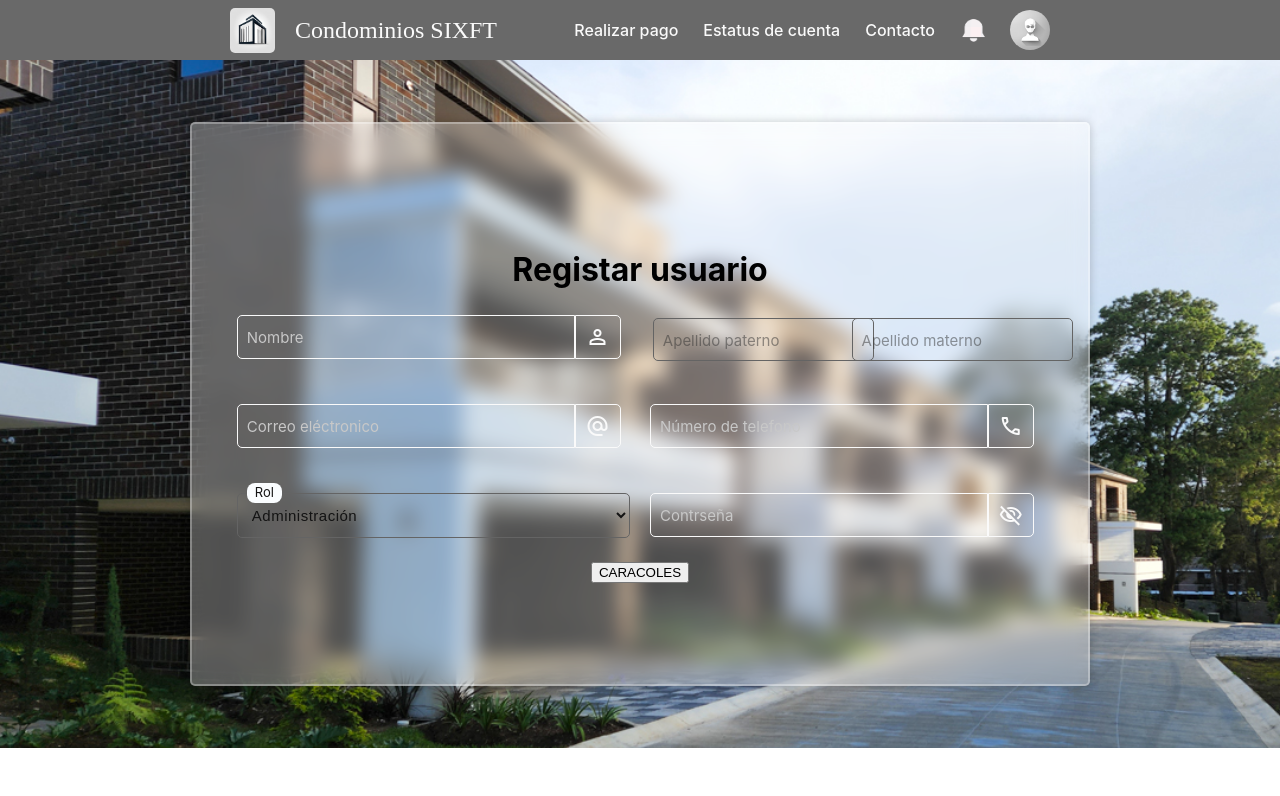
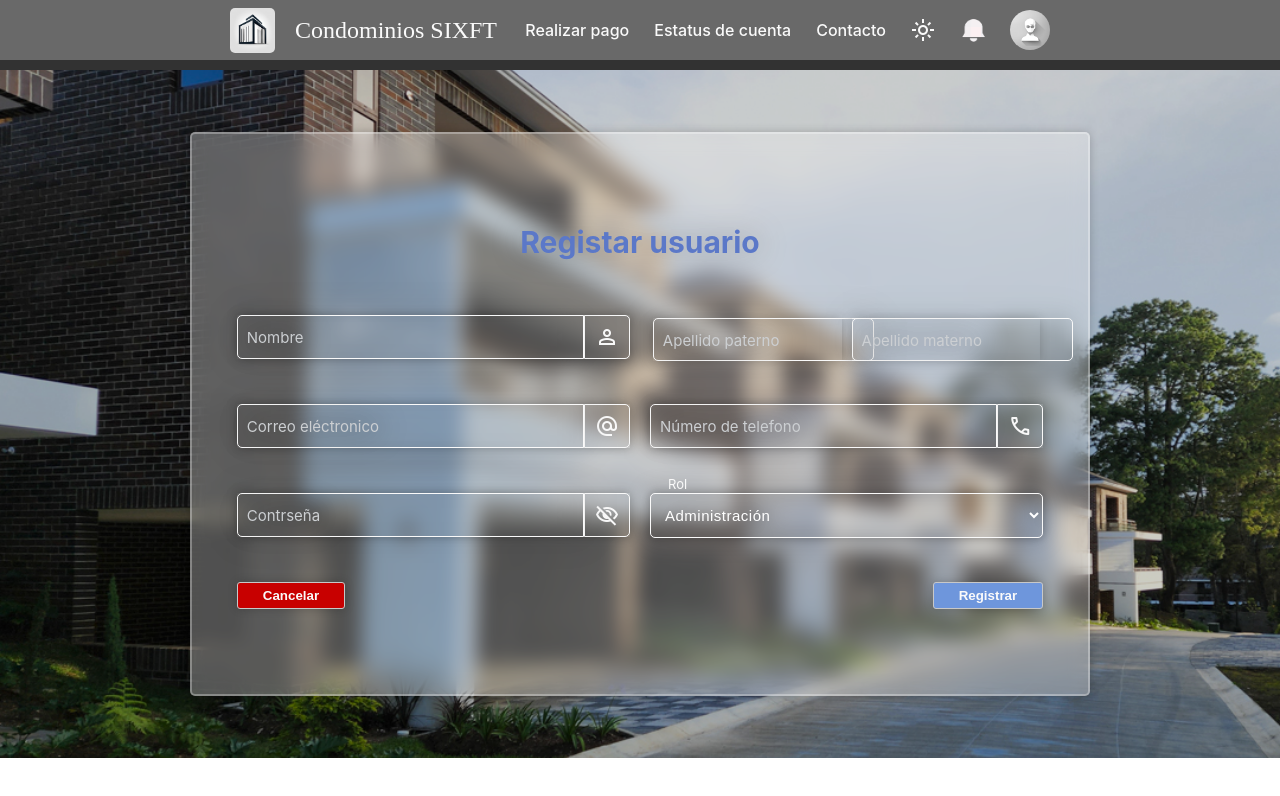
Before and after one commit to FrancitiX/stCondominio, a React (Vite) app: page /Register in a window 1280 px wide. Shown: the top 796 px of the page. Built offline with nearby package versions, Linux system fonts and the light colour scheme.

Commit message:
pay update 0.1

```diff
--- a/index.html
+++ b/index.html
@@ -31,6 +31,10 @@
       rel="stylesheet"
       href="https://fonts.googleapis.com/css2?family=Material+Symbols+Outlined:opsz,wght,FILL,GRAD@24,400,0,0&icon_names=lock"
     />
+    <link
+      rel="stylesheet"
+      href="https://fonts.googleapis.com/css2?family=Material+Symbols+Outlined:opsz,wght,FILL,GRAD@24,400,0,0&icon_names=light_mode"
+    />
   </head>
   <body>
     <div id="root"></div>
--- a/src/components/Inputs.jsx
+++ b/src/components/Inputs.jsx
@@ -2,8 +2,7 @@ import { useState } from "react";
 import style from "./../styles/components/Inputs.module.css";
 import classNames from "classnames";
 
-const InputDefault = ({ type, name, id, placeHolder, req }) => {
-  const [value, setValue] = useState("");
+const InputDefault = ({ type, name, id, placeHolder, req, value, change, readOnly }) => {
 
   return (
     <div className={style.inputContain}>
@@ -14,7 +13,8 @@ const InputDefault = ({ type, name, id, placeHolder, req }) => {
         id={id}
         required={req ? true : undefined}
         value={value}
-        onChange={(e) => setValue(e.target.value)}
+        onChange={change}
+        readOnly={readOnly}
       />
       <label htmlFor={id}>{placeHolder}</label>
     </div>
--- a/src/components/Nav-bar.jsx
+++ b/src/components/Nav-bar.jsx
@@ -1,4 +1,4 @@
-import React from "react";
+import React, { useState } from "react";
 import { Link } from "react-router-dom";
 import styles from "./../styles/components/Nav.module.css";
 import Logo from "/Logo.png";
@@ -8,6 +8,7 @@ import classNames from "classnames";
 
 function NavBar() {
   const user = localStorage.getItem("typeUser");
+  const [theme, setTheme] = useState("light");
 
   return (
     <header>
@@ -24,6 +25,10 @@ function NavBar() {
             <Link to="/Payments">Realizar pago</Link>
             <Link to="#">Estatus de cuenta</Link>
             <Link to="#">Contacto</Link>
+            <span className="material-symbols-outlined">
+              {theme === "light" ? "light_mode" : "dark_mode"}
+            </span>
+
             <Link to="#" className={styles.nav_notification}>
               <img
                 src={Notification}
@@ -36,8 +41,10 @@ function NavBar() {
             </Link>
           </div>
         </div>
-        {(user === "Admin") && (
+
         <div className={styles.nav_admin}>
+          {user === "Admin" && (
+            <>
               <Link to="/Register">Agregar usuario</Link>
               <Link to="/Users">Usuarios</Link>
               <Link to="/">Registro de pagos</Link>
@@ -48,8 +55,9 @@ function NavBar() {
               <div className={classNames(styles.hidden, styles.more_Options)}>
                 Más opciones
               </div>
+            </>
+          )}
         </div>
-        )}
       </nav>
     </header>
   );
--- /dev/null
+++ b/src/styles/Payments.module.css
@@ -0,0 +1,30 @@
+.container {
+    display: flex;
+    align-items: center;
+    justify-content: space-between;
+}
+
+.table {
+    width: 100%;
+    border-collapse: collapse;
+}
+
+.table th,
+.table td {
+    padding: 8px 12px;
+    border: 1px solid #ddd;
+    text-align: left;
+}
+
+.viewButton {
+    padding: 4px 8px;
+    background-color: #007bff;
+    color: white;
+    border: none;
+    border-radius: 4px;
+    cursor: pointer;
+}
+
+.viewButton:hover {
+    background-color: #0056b3;
+}
--- a/src/styles/Register.module.css
+++ b/src/styles/Register.module.css
@@ -1,4 +1,5 @@
 .background {
+    position: relative;
     min-height: 86vh;
     /* height: 100vh; */
     width: 100%;
@@ -10,6 +11,15 @@
     background-position: center;
     background-repeat: no-repeat;
     background-size: cover;
+}
+
+.opacity {
+    position: absolute;
+    top: 0;
+    left: 0;
+    height: 100%;
+    width: 100%;
+    background: rgba(0, 0, 0, 0.2);
 }
 
 .form {
@@ -27,6 +37,13 @@
     overflow: hidden;
 }
 
+.title {
+    color: rgb(91, 120, 200);
+    font-size: 30px;
+    margin: 0px 0px 50px;
+    filter: drop-shadow(0 0 15px var(--shadow2));
+}
+
 .formData {
     width: 90%;
     display: grid;
@@ -40,3 +57,41 @@
     justify-content: center;
     gap: 10px;
 }
+
+.actions {
+    margin-top: 20px;
+    width: 90%;
+    display: flex;
+    align-items: center;
+    justify-content: space-between;
+}
+
+.actions button {
+    font-weight: bold;
+    padding: 5px 25px;
+    border-radius: 3px;
+    box-shadow: 0 0 10px var(--shadow);
+    border: 1px solid rgba(200, 200, 200);
+    transition: 0.3s;
+    cursor: pointer;
+}
+
+.cancel {
+    color: rgba(250, 250, 250);
+    background: rgb(200, 0, 0);
+}
+
+.save {
+    color: rgba(250, 250, 250);
+    background: var(--bgColor3);
+}
+
+.cancel:hover {
+    color: rgba(255, 255, 255);
+    background: rgb(150, 0, 0);
+}
+
+.save:hover {
+    color: rgb(255, 255, 255);
+    background: var(--specialText);
+}
--- a/src/styles/components/Inputs.module.css
+++ b/src/styles/components/Inputs.module.css
@@ -4,6 +4,7 @@
     position: relative;
     display: flex;
     margin-bottom: 25px;
+    box-shadow: 0 0 10px var(--shadow2);
 }
 
 .inputContain_medio {
@@ -11,6 +12,7 @@
     display: flex;
     width: 48%;
     margin-bottom: 20px;
+    box-shadow: 0 0 10px var(--shadow);
 }
 
 /* .inputContain .input {
@@ -28,20 +30,23 @@
     font-size: 15px;
     padding: 12px 10px;
     letter-spacing: 0.5px;
-    color: var(--text);
+    color: rgb(255, 255, 255);
     background: transparent;
-    border: 1px solid var(--detail2);
+    filter: drop-shadow(0 0 15px rgb(0, 0, 0));
+    border: 1px solid rgb(250, 250, 250);
+    /* border: 1px solid var(--detail2); */
     border-radius: 5px;
 }
 
 .inputContain .inputSession {
     font-size: 15px;
     padding: 12px 10px;
-    width: 80.3%;
+    width: 100%;
     letter-spacing: 0.5px;
     color: rgb(255, 255, 255);
     background: transparent;
     /* border: 1px solid var(--text); */
+    filter: drop-shadow(0 0 15px rgb(0, 0, 0));
     border: 1px solid rgb(250, 250, 250);
     border-radius: 5px 0px 0px 5px;
 }
@@ -62,7 +67,8 @@
     left: 10px;
     padding: 12px 0;
     font-size: 15px;
-    color: rgb(200, 200, 200);
+    color: rgb(204, 207, 210);
+    filter: drop-shadow(0 0 15px rgb(0, 0, 0));
     pointer-events: none;
     border-radius: 8px;
     transition: all 0.3s ease-in-out;
@@ -79,6 +85,7 @@
     font-size: 13px;
     /* color: var(--text); */
     color: rgb(250, 250, 250);
+    filter: drop-shadow(0 0 10px rgb(0, 0, 0));
 }
 
 .inputContain_medio label {
@@ -87,7 +94,8 @@
     left: 10px;
     padding: 12px 0;
     font-size: 15px;
-    color: var(--text3);
+    color: rgb(204, 207, 210);
+    filter: drop-shadow(0 0 15px rgb(0, 0, 0));
     pointer-events: none;
     border-radius: 8px;
     transition: all 0.3s ease-in-out;
@@ -98,12 +106,13 @@
 .inputContain_medio input:hover~label,
 .inputContain_medio input:valid~label,
 .inputContain_medio input:not([value=""])~label {
-    top: -8px;
+    top: -18px;
     left: 10px;
     padding: 0px 8px;
     font-size: 13px;
-    color: var(--text);
-    background: var(--bgColor);
+    color: rgb(250, 250, 250);
+    filter: drop-shadow(0 0 10px rgb(0, 0, 0));
+    /* color: var(--text); */
 }
 
 .passwordInput {
@@ -145,12 +154,11 @@
 
 .selectorContain label {
     position: absolute;
-    top: -10px;
+    top: -18px;
     left: 10px;
     padding: 0px 8px;
     font-size: 13px;
-    color: var(--text);
-    background: var(--bgColor);
+    color: rgb(250, 250, 250);
     pointer-events: none;
     border-radius: 8px;
     transition: all 0.3s ease-in-out;
@@ -159,10 +167,24 @@
 
 .Selector {
     font-size: 15px;
+    width: 100%;
     padding: 12px 10px;
     letter-spacing: 0.5px;
-    color: var(--text);
+    color: rgb(255, 255, 255);
+    filter: drop-shadow(0 0 10px rgb(0, 0, 0));
     background: transparent;
-    border: 1px solid var(--detail2);
+    box-shadow: 0 0 10px var(--shadow2);
+    border: 1px solid rgb(250, 250, 250);
+    /* border: 1px solid var(--detail2); */
     border-radius: 5px;
 }
+
+.Selector:focus {
+    outline: none;
+    /* border: 1px solid rgb(91, 120, 200); */
+}
+
+.Selector option {
+    background: rgb(105, 105, 105);
+    box-shadow: 0 0 10px var(--shadow);
+}
--- a/src/styles/components/Nav.module.css
+++ b/src/styles/components/Nav.module.css
@@ -46,6 +46,7 @@ header a:hover:not(.title) {
   height: 45px;
   aspect-ratio: 1;
   border-radius: 5px;
+  user-select: none;
 }
 
 .nav_left h1 {
@@ -65,10 +66,22 @@ header a:hover:not(.title) {
   gap: 25px;
 }
 
+.nav_right span {
+  color: rgb(250, 250, 250);
+  cursor: pointer;
+  transition: all 0.3s;
+  user-select: none;
+}
+
+.nav_right span:hover {
+  transform: scale(1.03);
+}
+
 .nav_notification {
   height: 27px;
   width: 25px;
   overflow: hidden;
+  user-select: none;
 }
 
 .nav_userImage {
@@ -76,6 +89,7 @@ header a:hover:not(.title) {
   width: 40px;
   overflow: hidden;
   border-radius: 50%;
+  user-select: none;
 }
 
 .image {
--- a/src/views/Home.jsx
+++ b/src/views/Home.jsx
@@ -43,12 +43,12 @@ function Home() {
             </div>
             <div>
               <p>Ubicaión</p>
-              <p>No sé ayuda me sineto mal</p>
+              <p>No sé ayuda me siento mal</p>
             </div>
           </div>
         </div>
 
-        <section className={styles.container}>
+        <section className="container">
           <div className={`${styles.account} center`}>
             <h3>Datos de cuenta</h3>
             <div className={styles.data_account}>
@@ -70,7 +70,7 @@ function Home() {
             </div>
           </div>
         </section>
-        <section className={classNames(styles.container, styles.anfitrion)}>
+        <section className={`${styles.anfitrion} container`}>
           <h3>Contacte con su anfitrión</h3>
           <div className={classNames(styles.data_anfitrion)}>
             <p>Anfitrión: <span>Anfitrion</span></p>
--- a/src/views/Payments.jsx
+++ b/src/views/Payments.jsx
@@ -1,9 +1,126 @@
-import React from 'react'
+import React, { useState } from "react";
+import NavBar from "../components/Nav-bar";
+import styles from "./../styles/Payments.module.css";
+import { InputDefault } from "../components/Inputs";
 
 function Payments() {
+  const cellphone = "3300000000";
+  const [user, setUser] = useState("");
+  const [price, setPrice] = useState(35000);
+  const [month, setMonth] = useState(1);
+  const [owner, setOwner] = useState("Francisco Ortiz Medina");
+  const [pay, setPay] = useState("");
+
+  const data = [
+    { fecha: "2025-01-01", detalles: "Evento 1" },
+    { fecha: "2025-01-02", detalles: "Evento 2" },
+    { fecha: "2025-01-03", detalles: "Evento 3" },
+  ];
+
   return (
-    <div>Payments</div>
-  )
+    <>
+      <NavBar />
+
+      <main className="container">
+        <div className={styles.container}>
+          <section className={styles.pay_regis}>
+            <div>Registro de pagos</div>
+            <table className={styles.table}>
+              <thead>
+                <tr>
+                  <th>Fecha</th>
+                  <th>Detalles</th>
+                  <th>Ver</th>
+                </tr>
+              </thead>
+              <tbody>
+                {data.map((row, index) => (
+                  <tr key={index}>
+                    <td>{row.fecha}</td>
+                    <td>{row.detalles}</td>
+                    <td>
+                      <button
+                        className={styles.viewButton}
+                        onClick={() =>
+                          alert(`Ver detalles de: ${row.detalles}`)
+                        }
+                      >
+                        Ver
+                      </button>
+                    </td>
+                  </tr>
+                ))}
+              </tbody>
+            </table>
+          </section>
+          <section className={styles.pay}>
+            <div>Realizar pago</div>
+
+            <InputDefault
+              type="text"
+              name="cellphone"
+              id="cellphone"
+              placeHolder=""
+              req={true}
+              value={cellphone}
+              change={null}
+              readOnly={true}
+            />
+
+            <InputDefault
+              type="text"
+              name="user"
+              id="user"
+              placeHolder="Nombre"
+              req={true}
+              value={user}
+              change={(e) => setUser(e.target.value)}
+            />
+
+            <InputDefault
+              type="text"
+              name="price"
+              id="price"
+              placeHolder="Cantidad (Mensual)"
+              req={true}
+              value={"$ " + price}
+              change={(e) => setPrice(e.target.value)}
+            />
+
+            <InputDefault
+              type="number"
+              name="month"
+              id="month"
+              placeHolder="Meses a pagar"
+              req={true}
+              value={month}
+              change={(e) => setMonth(e.target.value)}
+            />
+
+            <InputDefault
+              type="text"
+              name="owner"
+              id="owner"
+              placeHolder="Anfitrion"
+              req={true}
+              value={owner}
+              change={(e) => setOwner(e.target.value)}
+            />
+
+            <InputDefault
+              type="text"
+              name="payMent"
+              id="payMent"
+              placeHolder="Metodo de pago"
+              req={true}
+              value={pay}
+              change={(e) => setPay(e.target.value)}
+            />
+          </section>
+        </div>
+      </main>
+    </>
+  );
 }
 
-export default Payments
+export default Payments;
--- a/src/views/Register.jsx
+++ b/src/views/Register.jsx
@@ -9,22 +9,30 @@ import {
   Selector,
   InputDefault,
 } from "./../components/Inputs";
+import { useNavigate } from "react-router-dom";
 
 function Register() {
+  const navigate = useNavigate();
+
   const [name, setName] = useState("");
   const [patherName, setPatherName] = useState("");
   const [matherName, setMatherName] = useState("");
   const [email, setEmail] = useState("");
-  const [cellphone, setCellpone] = useState("");
+  const [cellphone, setCellphone] = useState("");
   const [password, setPassword] = useState("");
+
+  const Home = () => {
+    navigate("/Home");
+  };
 
   return (
     <>
       <NavBar />
 
       <main className={Styles.background}>
+        <div className={Styles.opacity}></div>
         <form className={Styles.form}>
-          <h1>Registar usuario</h1>
+          <h1 className={Styles.title}>Registar usuario</h1>
           <div className={Styles.formData}>
             <InputUser
               type="text"
@@ -67,17 +75,27 @@ function Register() {
               value={email}
               change={(e) => setEmail(e.target.value)}
               icon={
-                <span className="material-symbols-outlined">alternate_email</span>
+                <span className="material-symbols-outlined">
+                  alternate_email
+                </span>
               }
             />
 
             <InputCell
               type="tel"
-              id="userInput"
-              placeHolder="Usuario"
+              id="cellphone"
+              placeHolder="cellphone"
               req={true}
               value={cellphone}
               change={(e) => setCellphone(e.target.value)}
+            />
+
+            <InputPassword
+              name="password"
+              id="passwordInput"
+              placeHolder="Contrseña"
+              value={password}
+              change={(e) => setPassword(e.target.value)}
             />
 
             <Selector
@@ -89,22 +107,19 @@ function Register() {
                   <option value="1">Administración</option>
                   <option value="2">Torre</option>
                   <option value="3">Departamento</option>
-                  <option value="3">Dueño</option>
-                  <option value="3">Administrador</option>
-                  <option value="3">Inquilino</option>
+                  <option value="4">Dueño</option>
+                  <option value="5">Administrador</option>
+                  <option value="6">Inquilino</option>
                 </>
               }
             />
-
-            <InputPassword
-              name="password"
-              id="passwordInput"
-              placeHolder="Contrseña"
-              value={password}
-              change={(e) => setPassword(e.target.value)}
-            />
           </div>
-          <button>CARACOLES</button>
+          <div className={Styles.actions}>
+            <button className={Styles.cancel} onClick={Home}>
+              Cancelar
+            </button>
+            <button className={Styles.save}>Registrar</button>
+          </div>
         </form>
       </main>
     </>
```
Also changed, not shown: src/index.css (+26 -0 lines), src/styles/Home.module.css (+5 -2 lines). Lines whose indentation alone changed are shown as unchanged.
